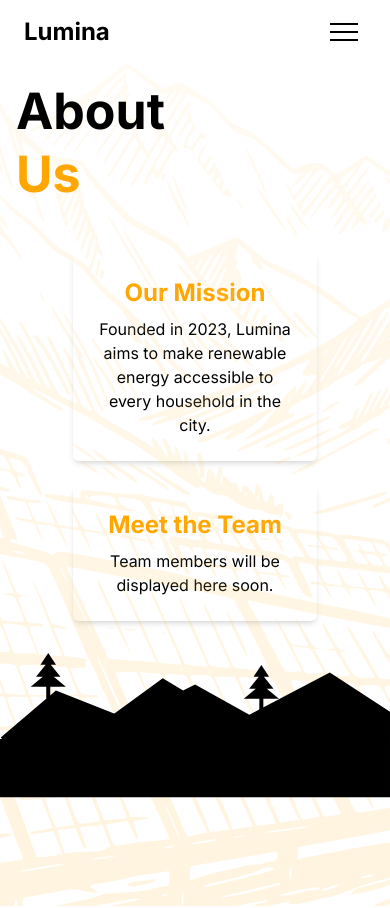
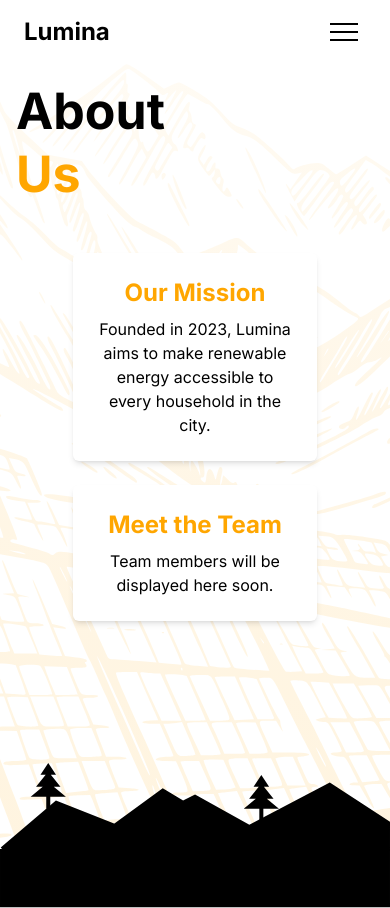
Before and after one commit to FlipVenter/TechnicalTest, a Next.js app: page /about in a window 390 px wide. Built offline with nearby package versions, Linux system fonts and the light colour scheme.

Commit message:
fixed issue of floating footer image on mobile

```diff
--- a/app/about/page.tsx
+++ b/app/about/page.tsx
@@ -54,7 +54,7 @@ export default function About() {
         />
       </div>
 
-      <div className="sm:hidden w-full h-full">
+      <div className="flex flex-col flex-1 w-full p-0 m-0 sm:hidden">
         {/* Hero Section */}
         <div
           ref={featuresRef}
--- a/app/contact/page.tsx
+++ b/app/contact/page.tsx
@@ -93,7 +93,7 @@ export default function Contact() {
         />
       </div>
 
-      <div className="h-full w-full sm:hidden">
+      <div className="flex flex-col flex-1 w-full p-0 m-0 sm:hidden">
         <div
           ref={featuresRef}
           className="h-4/5 flex flex-col items-start justify-center p-4 text-[50px] font-bold leading-tight z-10"
--- a/app/services/page.tsx
+++ b/app/services/page.tsx
@@ -54,7 +54,7 @@ export default function Services() {
         />
       </div>
 
-      <div className="h-full w-full p-0 m-0 sm:hidden">
+      <div className="flex flex-col flex-1 w-full p-0 m-0 sm:hidden">
         {/* Hero Section */}
         <div
           ref={featuresRef}
```
